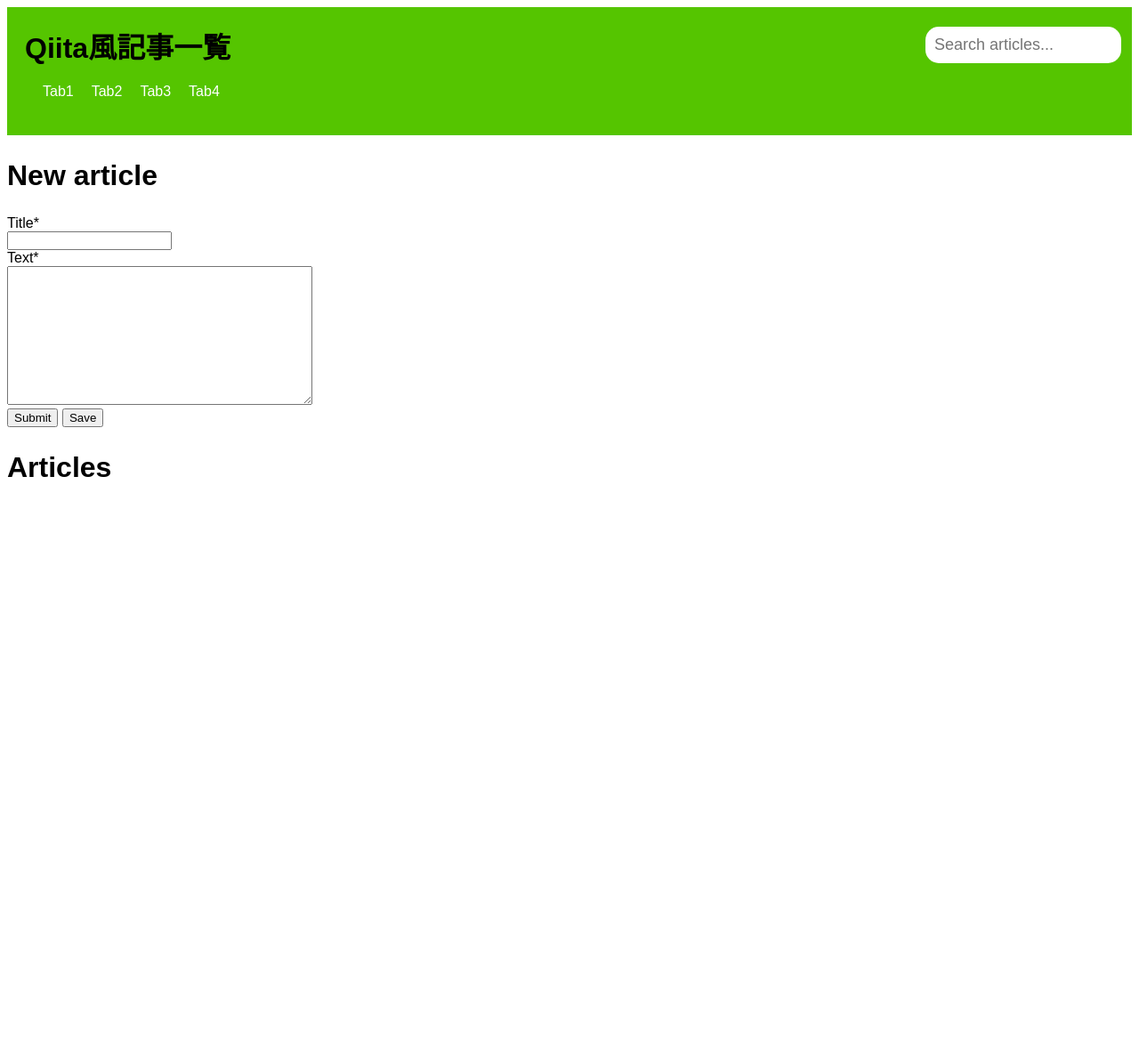
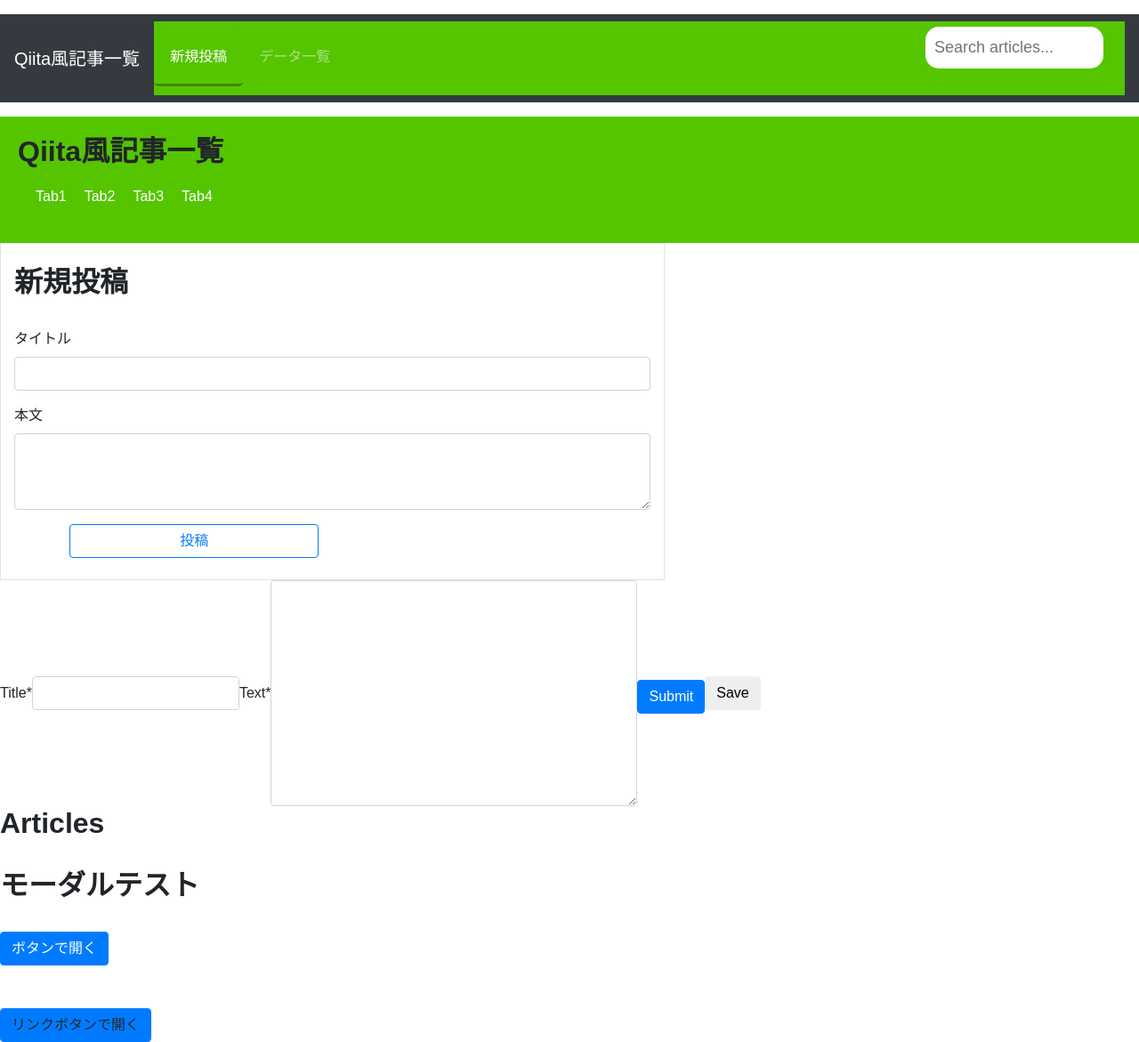
Before and after one commit to kamino3/my-first-blog, a Django app: page / in a window 1280 px wide. Shown: the whole page at 89% size. Before the commit the page ends 536 px from the top, so only its background shows below. Run offline with Django 3.2, Linux system fonts and the light colour scheme; data that the repository does not hold is empty; some libraries are stand-ins or nearby versions.

Commit message:
bootstrap 導入

```diff
--- a/blog/templates/blog/post_list.html
+++ b/blog/templates/blog/post_list.html
@@ -1,4 +1,11 @@
 {% load crispy_forms_tags %} {% load static %}
+<!-- Bootstrap CSS -->
+<link rel="stylesheet" href="https://stackpath.bootstrapcdn.com/bootstrap/4.1.3/css/bootstrap.min.css" integrity="sha384-MCw98/SFnGE8fJT3GXwEOngsV7Zt27NXFoaoApmYm81iuXoPkFOJwJ8ERdknLPMO" crossorigin="anonymous">
+
+<!-- Bootstrap Javascript(jQuery含む) -->
+<script src="https://code.jquery.com/jquery-3.3.1.slim.min.js" integrity="sha384-q8i/X+965DzO0rT7abK41JStQIAqVgRVzpbzo5smXKp4YfRvH+8abtTE1Pi6jizo" crossorigin="anonymous"></script>
+<script src="https://cdnjs.cloudflare.com/ajax/libs/popper.js/1.14.3/umd/popper.min.js" integrity="sha384-ZMP7rVo3mIykV+2+9J3UJ46jBk0WLaUAdn689aCwoqbBJiSnjAK/l8WvCWPIPm49" crossorigin="anonymous"></script>
+<script src="https://stackpath.bootstrapcdn.com/bootstrap/4.1.3/js/bootstrap.min.js" integrity="sha384-ChfqqxuZUCnJSK3+MXmPNIyE6ZbWh2IMqE241rYiqJxyMiZ6OW/JmZQ5stwEULTy" crossorigin="anonymous"></script>
 <!DOCTYPE html>
 <html>
   <head>
@@ -6,6 +13,22 @@
     <link href="{% static 'css/styles.css' %}" rel="stylesheet" />
   </head>
   <body>
+    <nav class="navbar navbar-expand-sm navbar-dark bg-dark mt-3 mb-3">
+      <button class="navbar-toggler" type="button" data-toggle="collapse" data-target="#navbarNav4" aria-controls="navbarNav4" aria-expanded="false" aria-label="Toggle navigation">
+          <span class="navbar-toggler-icon"></span>
+      </button>
+      <a class="navbar-brand" href="#">Qiita風記事一覧</a>
+      <div class="collapse navbar-collapse">
+          <ul class="navbar-nav">
+              <li class="nav-item active">
+                  <a class="nav-link" href="#">新規投稿</a>
+              </li>
+              <li class="nav-item">
+                  <a class="nav-link" href="#">データ一覧</a>
+              </li>
+          </ul>
+      </div>
+  </nav>
     <div id="app">
       <div class="header">
         <div class="header-container">
@@ -40,7 +63,33 @@
       </div>
     </div>
     <script src="{% static 'app.js' %}"></script>
-    <h2>New article</h2>
+    <div class="border col-7">
+      <br>
+      <h2>新規投稿</h2>
+      <br>
+      <div class="row">
+          <div class="col-md">
+              <form>
+                  <div class="form-group">
+                      <label>タイトル</label>
+                      <input type="text" class="form-control" placeholder="">
+                  </div>
+                  <div class="form-group">
+                      <label>本文</label>
+                      <textarea class="form-control" rows="3"></textarea>
+                  </div>
+              </form>
+          </div>
+      </div>
+      <div class="row center-block text-center">
+          <div class="col-1">
+          </div>
+          <div class="col-5">
+              <button type="button" class="btn btn-outline-primary btn-block">投稿</button>
+          </div>
+      </div>
+      <br>
+  </div>
     <form method="POST" class="post-form form-inline my-2 my-lg-0">
       {% csrf_token %}
       <div class="form-group">{{ form.title|as_crispy_field }}</div>
@@ -60,5 +109,40 @@
         {% endfor %}
       </div>
     </div>
+    <br>
+    <h1>モーダルテスト</h1>
+    <br>
+
+    <!-- モーダル表示ボタン -->
+    <button type="button" class="btn btn-primary" data-toggle="modal" data-target="#testModal">ボタンで開く</button>
+    <br>
+    <br>
+    <br>
+    <a class="btn btn-primary" data-toggle="modal" data-target="#testModal">リンクボタンで開く</a>
+
+    <!-- サンプルのモーダルウィンドウ -->
+    <div class="modal fade" id="testModal" tabindex="-1" role="dialog" aria-labelledby="basicModal" aria-hidden="true">
+            <div class="modal-dialog">
+                <div class="modal-content">
+                    <div class="modal-header">
+                        <<h4>class="modal-title" id="myModalLabel">削除確認画面</h4></h4>
+                    </div>
+                    <div class="modal-body">
+                        <label>データを削除しますか？</label>
+                    </div>
+                    <div class="modal-footer">
+                        <button type="button" class="btn btn-default" data-dismiss="modal">閉じる</button>
+                        <button type="button" class="btn btn-danger">削除</button>
+                    </div>
+                </div>
+            </div>
+        </div>
+        <br>
+
+    <!-- Optional JavaScript -->
+    <!-- jQuery first, then Popper.js, then Bootstrap JS -->
+    <script src="https://code.jquery.com/jquery-3.3.1.slim.min.js" integrity="sha384-q8i/X+965DzO0rT7abK41JStQIAqVgRVzpbzo5smXKp4YfRvH+8abtTE1Pi6jizo" crossorigin="anonymous"></script>
+    <script src="https://cdnjs.cloudflare.com/ajax/libs/popper.js/1.14.3/umd/popper.min.js" integrity="sha384-ZMP7rVo3mIykV+2+9J3UJ46jBk0WLaUAdn689aCwoqbBJiSnjAK/l8WvCWPIPm49" crossorigin="anonymous"></script>
+    <script src="https://stackpath.bootstrapcdn.com/bootstrap/4.1.3/js/bootstrap.min.js" integrity="sha384-ChfqqxuZUCnJSK3+MXmPNIyE6ZbWh2IMqE241rYiqJxyMiZ6OW/JmZQ5stwEULTy" crossorigin="anonymous"></script>
   </body>
 </html>
```
